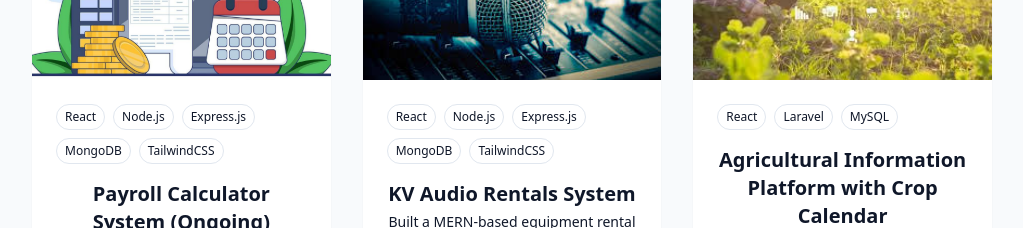
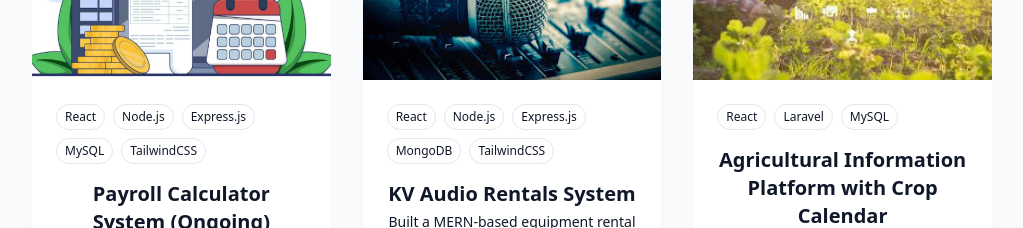
Before and after one commit to Doublezero-00/my-portfolio, a React (Vite) app: page / in a window 1280 px wide. Shown: the part 2320-2548 px from the top of the page, without its empty margins (128-1151 px from the left). Built offline with nearby package versions, Linux system fonts and the light colour scheme.

Commit message:
Changed projectsection👍

```diff
--- a/src/components/ProjectsSection.jsx
+++ b/src/components/ProjectsSection.jsx
@@ -8,7 +8,7 @@ const projects = [
     description:
       "Developed a full-stack payroll system for automated salary processing with secure access control, PDF reports, and a responsive UI using React, Node.js, Express, and MongoDB.",
     image: "/projects/Payroll.PNG",
-    tags: ["React", "Node.js", "Express.js", "MongoDB", "TailwindCSS"],
+    tags: ["React", "Node.js", "Express.js", "MySQL", "TailwindCSS"],
     githubUrls: [
       "https://github.com/Doublezero-00/payroll-calculator-system-frontend.git",
       "https://github.com/Doublezero-00/payroll-calculator-system-backend.git",
```
